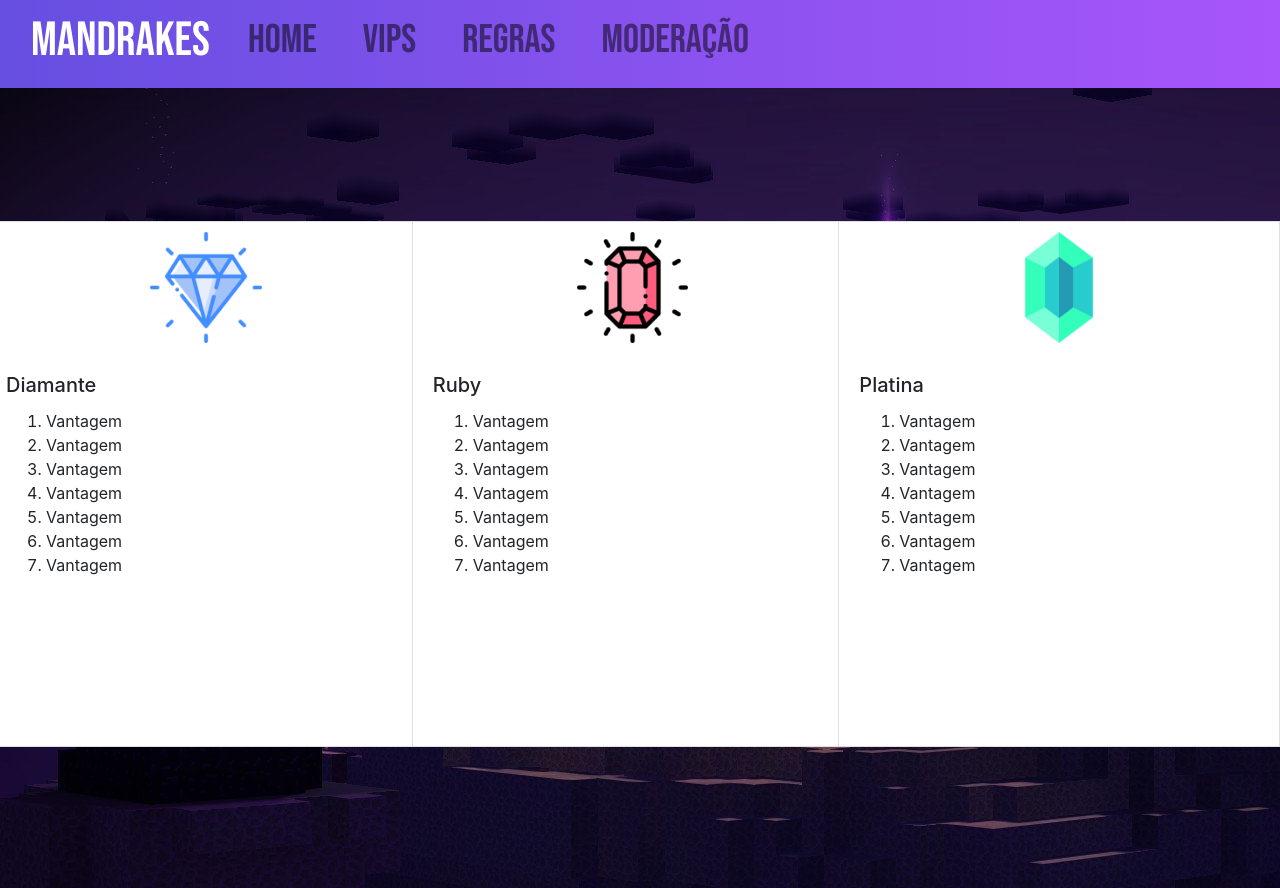
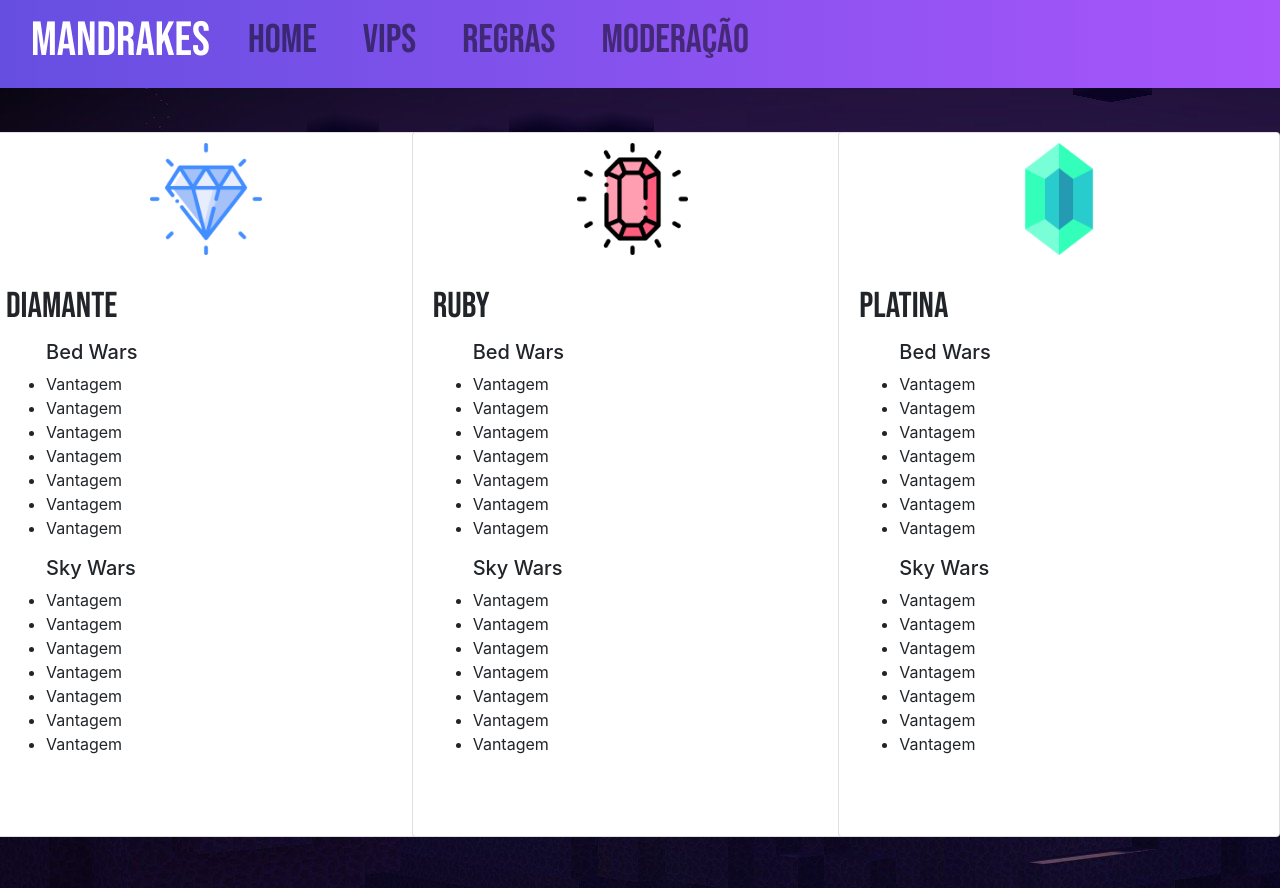
Before and after one commit to raulzilla/mc.mandrakes, a plain HTML site: page vips.html in a window 1280 px wide. Drawn offline with nearby package versions, Linux system fonts and the light colour scheme.

Commit message:
Ajuste Página Vip

```diff
--- a/index.html
+++ b/index.html
@@ -9,7 +9,6 @@
       integrity="sha384-ggOyR0iXCbMQv3Xipma34MD+dH/1fQ784/j6cY/iJTQUOhcWr7x9JvoRxT2MZw1T"
       crossorigin="anonymous"
     />
-    <link rel="shortcut icon" href="caminhodoarquivo/favicon.ico" />
     <link rel="preconnect" href="https://fonts.googleapis.com" />
     <link rel="preconnect" href="https://fonts.gstatic.com" crossorigin />
     <link
--- a/style/img.css
+++ b/style/img.css
@@ -26,6 +26,10 @@
   display: inline-flex;
 }
 
-.card {
+.mod-card {
   border-radius: 0 !important;
 }
+
+.vip-card {
+  border-radius: 5px !important;
+}
--- a/style/text.css
+++ b/style/text.css
@@ -7,9 +7,22 @@ h1 {
   margin-bottom: 7px !important;
 }
 
+h4 {
+  font-size: 2.25em !important;
+  font-family: 'Bebas Neue', cursive;
+}
+
 h1 a {
   color: #ffffff !important;
   text-decoration: none !important;
+}
+
+h3 a:focus {
+  color: gray;
+}
+
+h3 a:active {
+  color: gray;
 }
 
 h3 {
@@ -44,3 +57,7 @@ p {
 .white {
   color: #ffffff;
 }
+
+ul {
+  list-style-type: disc;
+}
--- a/vips.html
+++ b/vips.html
@@ -38,7 +38,7 @@
           <span class="navbar-toggler-icon"></span>
         </button>
         <div class="collapse navbar-collapse" id="navbarSupportedContent">
-          <ul class="navbar-nav me-auto mb-2 mb-lg-0">
+          <ol class="navbar-nav me-auto mb-2 mb-lg-0">
             <li class="nav-item">
               <h3>
                 <a class="nav-link" href="/index.html">Home</a>
@@ -59,7 +59,7 @@
                 <a class="nav-link" href="/moderacao.html">Moderação</a>
               </h3>
             </li>
-          </ul>
+          </ol>
         </div>
       </div>
     </nav>
@@ -69,15 +69,16 @@
     >
       <div class="d-flex flex-row justify-content-around">
         <div class="row">
-          <div class="card h-100" style="margin-top: 30%">
+          <div class="card h-100 vip-card" style="margin-top: 10%">
             <img
               src="assets/gems.png"
               class="card-img-top img-icon"
               alt="..."
             />
-            <div class="card-body">
-              <h5 class="card-title">Diamante</h5>
-              <ol>
+            <div class="card-body vip-card">
+              <h4 class="card-title">Diamante</h4>
+              <ul>
+                <h5 class="card-text">Bed Wars</h5>
                 <li class="card-text">Vantagem</li>
                 <li class="card-text">Vantagem</li>
                 <li class="card-text">Vantagem</li>
@@ -85,20 +86,9 @@
                 <li class="card-text">Vantagem</li>
                 <li class="card-text">Vantagem</li>
                 <li class="card-text">Vantagem</li>
-              </ol>
-            </div>
-          </div>
-        </div>
-        <div class="row">
-          <div class="card h-100" style="margin-top: 30%">
-            <img
-              src="assets/ruby (1).png"
-              class="card-img-top img-icon"
-              alt="..."
-            />
-            <div class="card-body">
-              <h5 class="card-title">Ruby</h5>
-              <ol>
+              </ul>
+              <ul>
+                <h5 class="card-text">Sky Wars</h5>
                 <li class="card-text">Vantagem</li>
                 <li class="card-text">Vantagem</li>
                 <li class="card-text">Vantagem</li>
@@ -106,20 +96,21 @@
                 <li class="card-text">Vantagem</li>
                 <li class="card-text">Vantagem</li>
                 <li class="card-text">Vantagem</li>
-              </ol>
+              </ul>
             </div>
           </div>
         </div>
         <div class="row">
-          <div class="card h-100" style="margin-top: 30%">
+          <div class="card h-100" style="margin-top: 10%">
             <img
-              src="assets/crystal.png"
+              src="assets/ruby (1).png"
               class="card-img-top img-icon"
               alt="..."
             />
             <div class="card-body">
-              <h5 class="card-title">Platina</h5>
-              <ol>
+              <h4 class="card-title">Ruby</h4>
+              <ul>
+                <h5 class="card-text">Bed Wars</h5>
                 <li class="card-text">Vantagem</li>
                 <li class="card-text">Vantagem</li>
                 <li class="card-text">Vantagem</li>
@@ -127,7 +118,49 @@
                 <li class="card-text">Vantagem</li>
                 <li class="card-text">Vantagem</li>
                 <li class="card-text">Vantagem</li>
-              </ol>
+              </ul>
+              <ul>
+                <h5 class="card-text">Sky Wars</h5>
+                <li class="card-text">Vantagem</li>
+                <li class="card-text">Vantagem</li>
+                <li class="card-text">Vantagem</li>
+                <li class="card-text">Vantagem</li>
+                <li class="card-text">Vantagem</li>
+                <li class="card-text">Vantagem</li>
+                <li class="card-text">Vantagem</li>
+              </ul>
+            </div>
+          </div>
+        </div>
+        <div class="row">
+          <div class="card h-100" style="margin-top: 10%">
+            <img
+              src="assets/crystal.png"
+              class="card-img-top img-icon"
+              alt="..."
+            />
+            <div class="card-body vip-card">
+              <h4 class="card-title">Platina</h4>
+              <ul>
+                <h5 class="card-text">Bed Wars</h5>
+                <li class="card-text">Vantagem</li>
+                <li class="card-text">Vantagem</li>
+                <li class="card-text">Vantagem</li>
+                <li class="card-text">Vantagem</li>
+                <li class="card-text">Vantagem</li>
+                <li class="card-text">Vantagem</li>
+                <li class="card-text">Vantagem</li>
+              </ul>
+              <ul>
+                <h5 class="card-text">Sky Wars</h5>
+                <li class="card-text">Vantagem</li>
+                <li class="card-text">Vantagem</li>
+                <li class="card-text">Vantagem</li>
+                <li class="card-text">Vantagem</li>
+                <li class="card-text">Vantagem</li>
+                <li class="card-text">Vantagem</li>
+                <li class="card-text">Vantagem</li>
+              </ul>
             </div>
           </div>
         </div>
```
Also changed, not shown: moderacao.html (+4 -4 lines), regras.html (+6 -5 lines).
